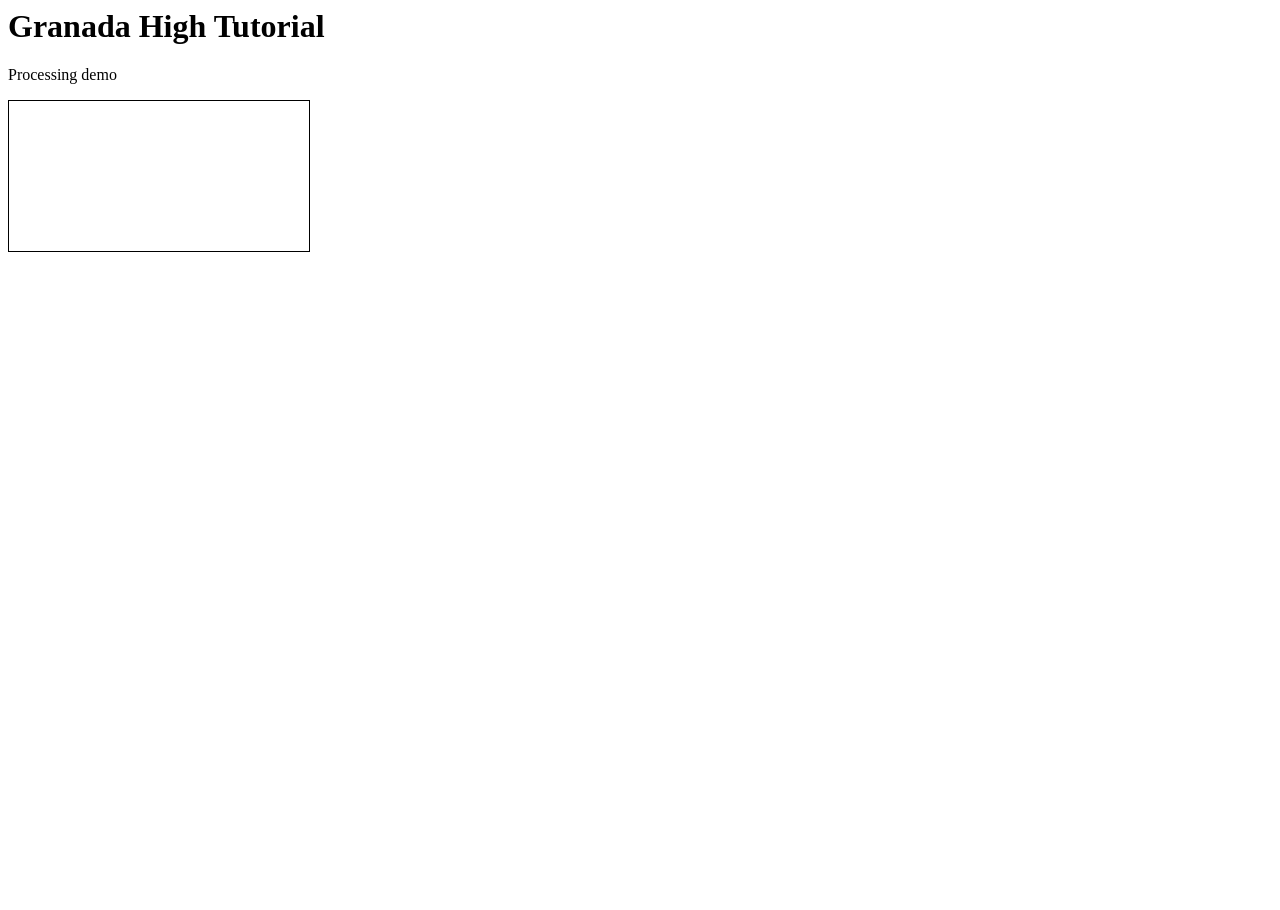
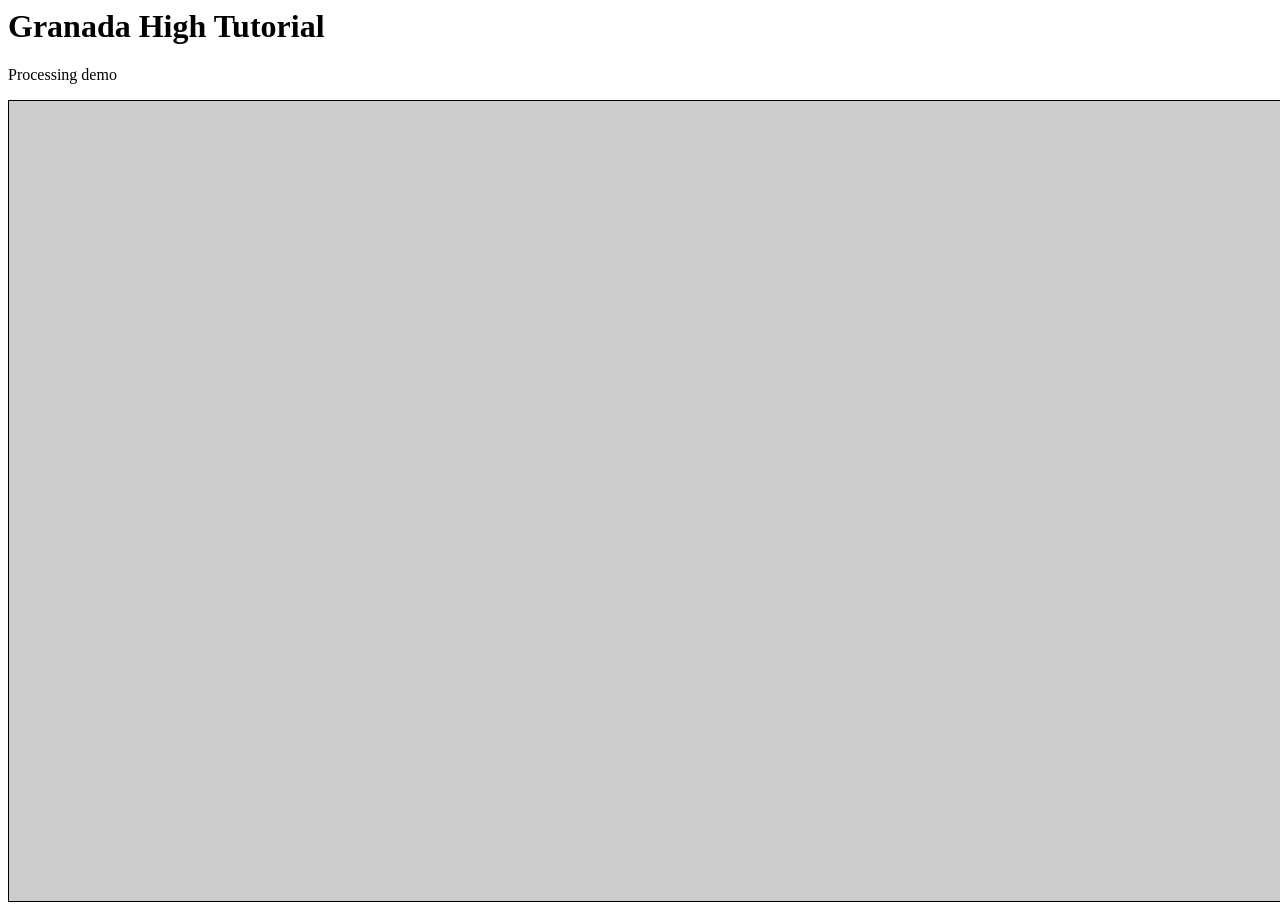
Before and after one commit to egocentricsandco/adapt, a plain HTML site: page index.html in a window 1280 px wide. Before the commit the page ends 800 px from the top, so only its background shows below. Drawn offline with Linux system fonts and the light colour scheme.

Commit message:
Update index.html

```diff
--- a/index.html
+++ b/index.html
@@ -5,7 +5,7 @@
   <head>
       <meta http-equiv="Content-Type" content="text/html; charset=UTF-8" />
       <title>Processing Demo</title>
-      <script type="text/javascript" src="js/processing.js"></script>
+      <script type="text/javascript" src="processing.js"></script>
   </head>
 
   <body>
```
